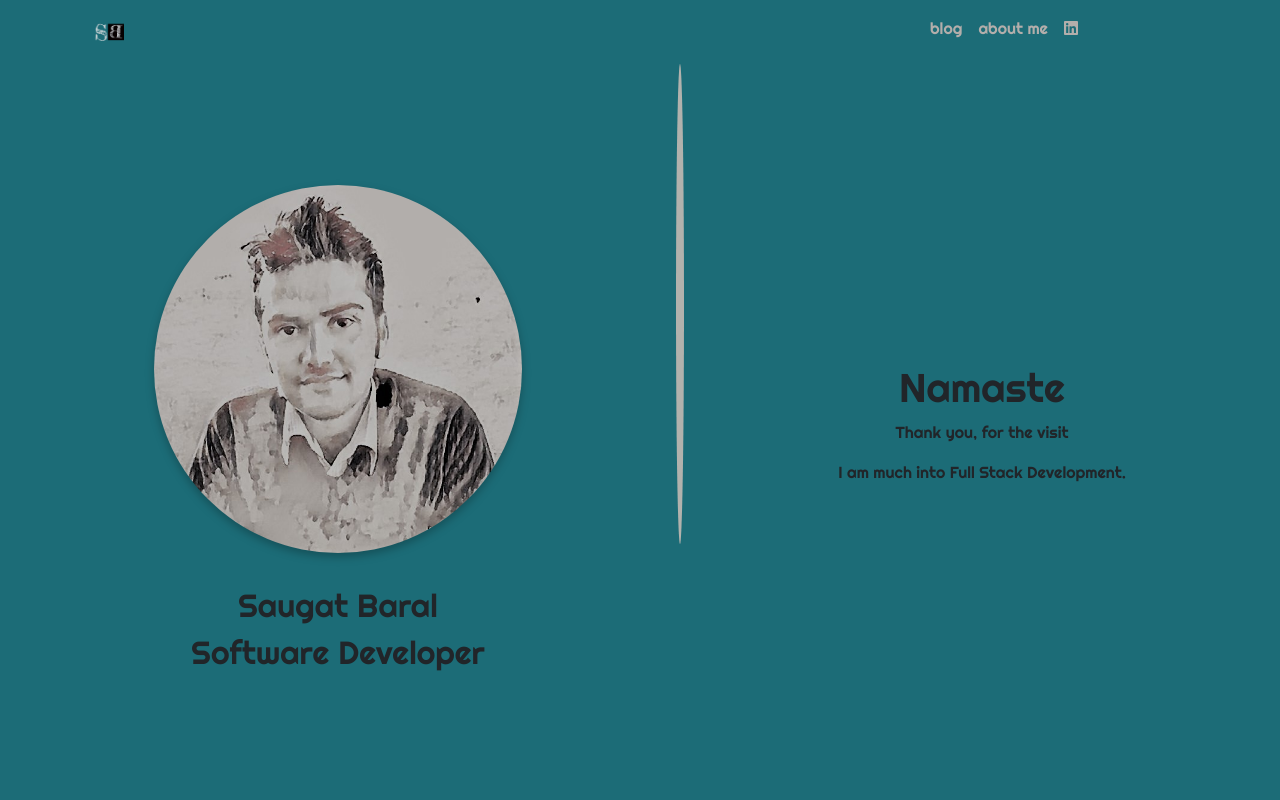
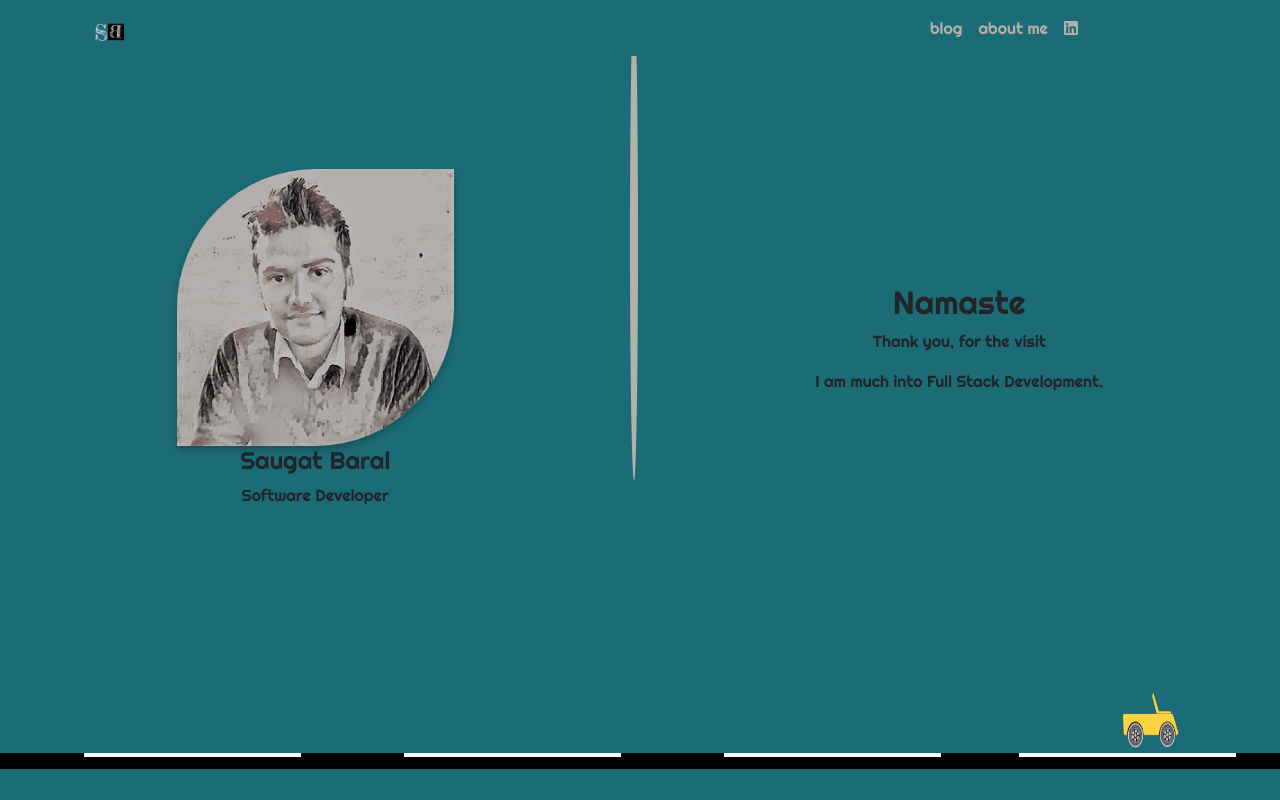
Before and after one commit to baralsaugat/newReactPortfolio, a React (Create React App) app: page / in a window 1280 px wide. Shown: the top 800 px of the page. Built offline with nearby package versions, Linux system fonts and the light colour scheme.

Commit message:
animation

```diff
--- a/src/components/home/herotext/HeroText.js
+++ b/src/components/home/herotext/HeroText.js
@@ -1,29 +1,36 @@
 import React from "react";
 
 import profilepic from "../../../assets/new.jpg";
-import namaste from "../../../assets/namaste.png";
+import car from "../../../assets/car.png";
+import road from "../../../assets/road.png";
 import "./heroText-style.css";
 
 export const HeroText = () => {
   return (
+    <div className="top-section-hero">
       <div className="main-hero">
         <div className="intro-style">
           <img src={profilepic} alt="profilepic" className="image-file" />
-        <hr />
 
           <div className="intro-text">
-          <h2>Saugat Baral </h2>
-          <h2>Software Developer</h2>
+            <h4>Saugat Baral </h4>
+            <p>Software Developer</p>
           </div>
         </div>
 
         <div className="vertical-line"></div>
 
         <div className="side-text">
-        <h1>Namaste</h1>
+          <h2>Namaste</h2>
           <p>Thank you, for the visit</p>
           <p>I am much into Full Stack Development.</p>
         </div>
       </div>
+      <div>
+        {" "}
+        <img id="car-image" src={car} alt="car" />
+        <img id="road-image" src={road} alt="road" />
+      </div>
+    </div>
   );
 };
--- a/src/components/home/herotext/heroText-style.css
+++ b/src/components/home/herotext/heroText-style.css
@@ -1,11 +1,17 @@
-.main-hero {
+.top-section-hero {
+  display: flex;
+  flex-direction: column;
   background-color: #1c6c77;
   height: 100vh;
   width: 100vw;
+  justify-content: space-around;
+  padding-bottom: 6rem;
+}
+
+.main-hero {
   font-family: "Righteous", cursive;
   display: flex;
   justify-content: space-evenly;
-  padding-top: 4rem;
 }
 
 .intro-style {
@@ -25,14 +31,72 @@
   border-left: 0.5rem solid rgb(178, 178, 173, 1);
   height: 30rem;
   border-radius: 50%;
+  padding-top: 4rem;
 
   left: 50%;
 }
 
 .image-file {
-  border-radius: 50%;
-  height: 50%;
+  height: 40%;
 
   filter: drop-shadow(0px 4px 4px rgba(0, 0, 0, 0.25));
   transform: rotate();
+  border-radius: 50% 0% 50% 0%;
 }
+
+#car-image {
+  height: 3.5rem;
+  width: 3.5rem;
+  transform: scaleX(-1);
+  position: relative;
+
+
+  animation: car-ride 15s 2;
+}
+
+#road-image {
+  height: 1rem;
+  width: 100%;
+  position: relative;
+  animation: road-anime infinite;
+}
+@keyframes car-ride {
+  0% {
+    left: 0%;
+  }
+  10% {
+    left: 10%;
+  }
+  20% {
+    left: 20%;
+  }
+  30% {
+    left: 30%;
+  }
+  40% {
+    left: 40%;
+  }
+  50% {
+    left: 50%;
+  }
+
+  70% {
+    left: 70%;
+  }
+
+  100% {
+    left: 100%;
+  }
+}
+
+@keyframes road-anime {
+  0% {
+    right: 0%;
+  }
+  50% {
+    right: 50%;
+  }
+  100% {
+    right: 100%;
+  }
+}
```
Also changed, not shown: src/assets/car.png (added), src/assets/road.png (added). Lines whose indentation alone changed are shown as unchanged.
